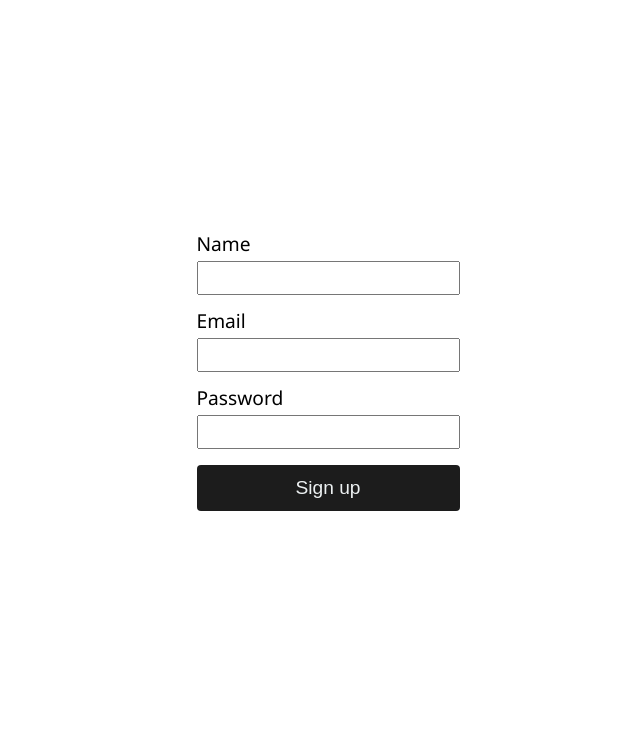
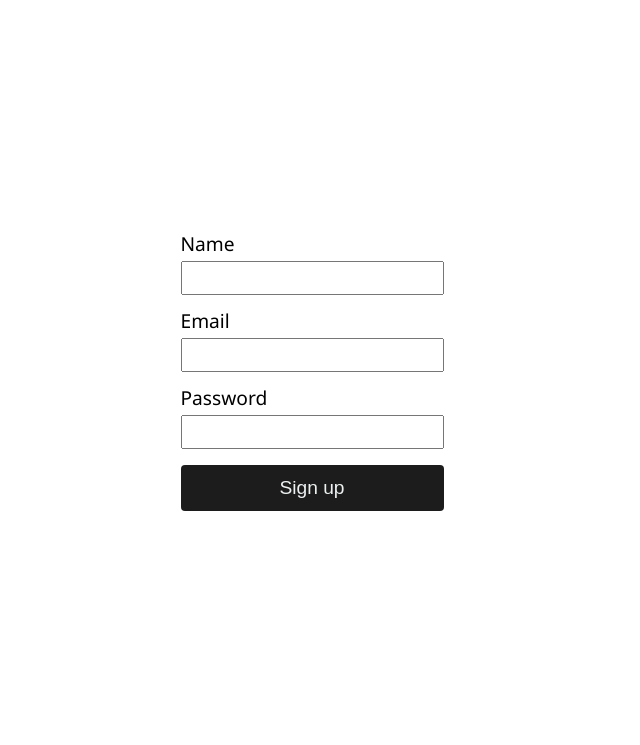
Before and after one commit to Zekumoru/php-todo, a PHP site: page /sign-up.php in a window 1280 px wide. Shown: the part 55-800 px from the top of the page, without its empty margins (328-968 px from the left). Run offline with PHP 8.4, Linux system fonts and the light colour scheme.

Commit message:
fix: Overflow x on main element

```diff
--- a/head.php
+++ b/head.php
@@ -15,4 +15,11 @@
     margin-inline: auto;
     padding: 16px;
   }
+
+  @media screen and (max-width: 1280px) {
+    main {
+      min-width: 0;
+      margin-inline: initial;
+    }
+  }
 </style>
```
